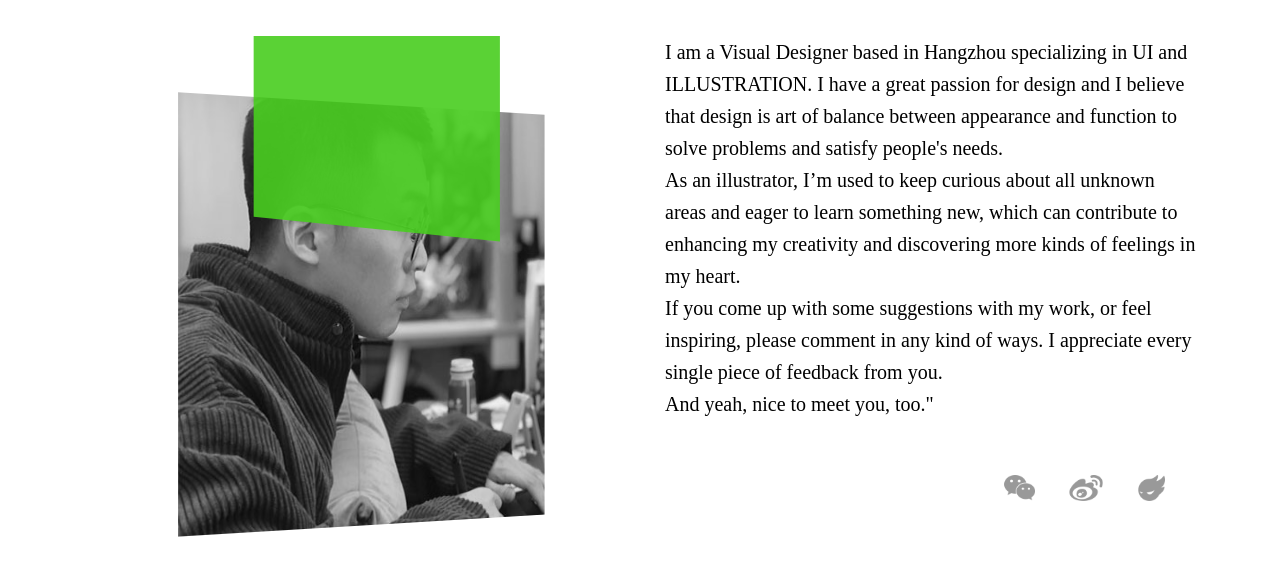
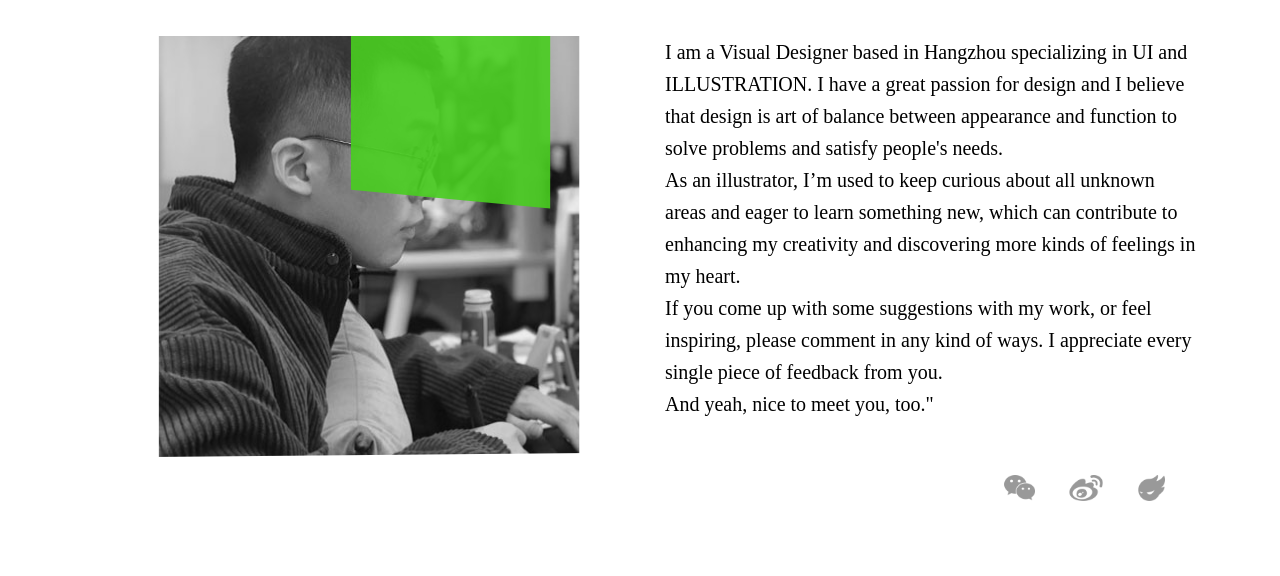
Before and after one commit to 8black/8black.github.io, a plain HTML site: page about.html in a window 1280 px wide. Both pictures are taken after a click on the link 1020 px from the left and 702 px from the top of the page. Shown: the part 214-790 px from the top of the page. Drawn offline with Linux system fonts and the light colour scheme; a web font is replaced by a local one.

Commit message:
改动about

```diff
--- a/css/about.css
+++ b/css/about.css
@@ -46,7 +46,7 @@ section {
 
 .left .backimg{
     position: relative;
-    top: 150px;
+    top: 80px;
     width: 422px;
     height: 425px;
     background-image: url(../image/IMG_68951.jpg);
@@ -55,9 +55,9 @@ section {
 
 .left .backrect{
     position: relative;
-    top: -380px;
-    left: 90px;
-    width: 250px;
+    top: -410px;
+    left: 190px;
+    width: 200px;
     height: 230px;
     background-color: #49ce20;
     opacity: 0.9;
--- a/js/about.js
+++ b/js/about.js
@@ -6,8 +6,8 @@ function mouseMove(e){
     let percentX = x/width
     let percentY = y/height
 
-    let skewFront = 5 + percentY*10
-    let skewBack = -percentY*10
+    let skewFront = 5 + percentY*2
+    let skewBack = -percentY*2
 
     let rotateFront = 0
     let rotateBack = 0
@@ -20,8 +20,8 @@ function mouseMove(e){
     }
 
     if(flag){
-        rotateFront = 20*(percentX-0.5)
-        rotateBack = -60*(percentX-0.5)
+        rotateFront = 10*(percentX-0.5)
+        rotateBack = -10*(percentX-0.5)
     }
 
 
--- a/m/css/about.css
+++ b/m/css/about.css
@@ -37,14 +37,15 @@ section {
 
 .left{
     width: 100%;
+    margin-bottom: 1rem;
 }
 
 .left .backimg{
     position: relative;
-    top: 1rem;
+    top: 0rem;
     width: 100%;
-    height: 6rem;
-    background-image: url(../../image/IMG_68951.jpg);
+    height: 10rem;
+    background-image: url(../../image/about.png);
     background-size:cover;
     background-position: center;
     background-repeat: no-repeat;
@@ -80,12 +81,12 @@ section {
 }
 
 .right .link a{
-    float: right;
+    float: left;
     display: block;
-    width: 1rem;
-    height: 1rem;
-    margin-left:0.2rem;
-    background-size:1rem 1rem;
+    width: 0.8rem;
+    height: 0.8rem;
+    margin-right: 0.7rem;
+    background-size: 0.8rem 0.8rem;
     cursor: pointer;
 }
 
```
Also changed, not shown: m/about.html (+1 -2 lines), image/about.png (added).
